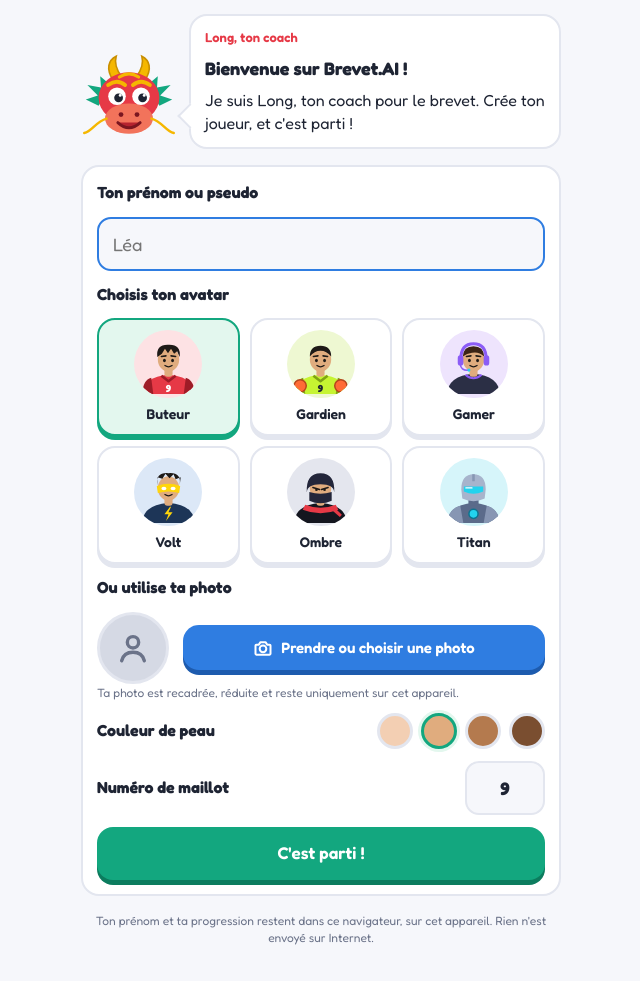
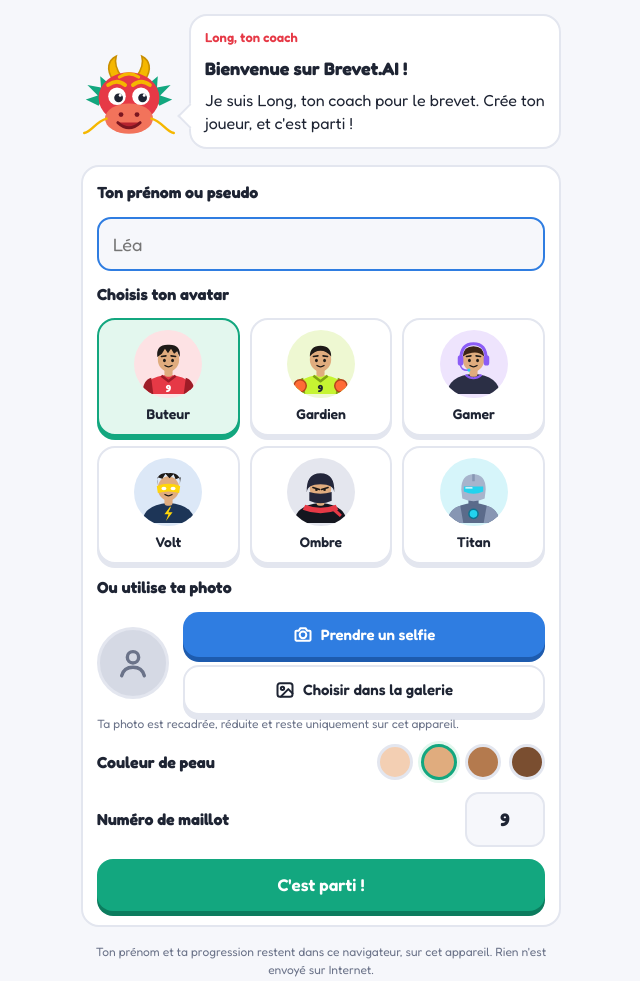
Before and after one commit to BLEKENS/nathan-brevet.github.io, a plain HTML site: page index.html in a window 1280 px wide. Shown: the whole page, without its empty margins (319-959 px from the left). Drawn offline with Linux system fonts and the light colour scheme.

Commit message:
Add files via upload

```diff
--- a/index.html
+++ b/index.html
@@ -206,6 +206,7 @@ check:'<path d="M5 12.5l4.5 4.5L19 7"/>',
 x:'<path d="M6 6l12 12M18 6L6 18"/>',
 target:'<circle cx="12" cy="12" r="9"/><circle cx="12" cy="12" r="5"/><circle cx="12" cy="12" r="1"/>',
 camera:'<path d="M4 8h3l2-3h6l2 3h3a1 1 0 0 1 1 1v10a1 1 0 0 1-1 1H4a1 1 0 0 1-1-1V9a1 1 0 0 1 1-1z"/><circle cx="12" cy="13" r="4"/>',
+image:'<rect x="3" y="4" width="18" height="16" rx="3"/><circle cx="9" cy="10" r="2"/><path d="M21 16l-5-5-9 9"/>',
 user:'<circle cx="12" cy="8" r="4"/><path d="M4 21c1-4 4-6 8-6s7 2 8 6"/>',
 cal:'<rect x="3" y="5" width="18" height="16" rx="3"/><path d="M3 10h18M8 3v4M16 3v4"/>'
 };
@@ -639,6 +640,7 @@ function profile(first){
     <b>Ou utilise ta photo</b>
     <div id="phbox"></div>
     <input type="file" id="phin" accept="image/*" hidden>
+    <input type="file" id="phcam" accept="image/*" capture="user" hidden>
     <p class="perr" id="pherr" hidden>Cette image n'a pas pu être chargée. Essaie une autre photo.</p>
     <div class="prow"><b>Couleur de peau</b><div class="skins">${SKINS.map((c,i)=>`<button type="button" class="skin ${i===pickSkin?"on":""}" data-i="${i}" style="background:${c}" aria-label="Teinte ${i+1}" aria-pressed="${i===pickSkin}"></button>`).join("")}</div></div>
     <div class="prow"><label for="pnum"><b>Numéro de maillot</b></label><input id="pnum" inputmode="numeric" maxlength="2" value="${esc(pickNum)}" class="num"></div>
@@ -652,14 +654,17 @@ function profile(first){
   const drawPhoto=()=>{const on=pickAv==="photo";
     document.getElementById("phbox").innerHTML=`<div class="phrow">
       <button type="button" class="phprev ${on?"on":""}" id="phprev" aria-label="Utiliser ma photo" aria-pressed="${on}" ${pickPhoto?"":"disabled"}>${pickPhoto?`<img src="${pickPhoto}" alt="">`:ic("user")}</button>
-      <div class="phbtns"><button type="button" class="b3 blue" id="phbtn">${ic("camera")} ${pickPhoto?"Changer de photo":"Prendre ou choisir une photo"}</button>
+      <div class="phbtns"><button type="button" class="b3 blue" id="phcambtn">${ic("camera")} Prendre un selfie</button>
+      <button type="button" class="b3 ghost" id="phbtn">${ic("image")} Choisir dans la galerie</button>
       ${pickPhoto?'<button type="button" class="link" id="phdel">Retirer la photo</button>':""}</div></div>
       <p class="foot" style="text-align:left">Ta photo est recadrée, réduite et reste uniquement sur cet appareil.</p>`;
     document.getElementById("phbtn").onclick=()=>document.getElementById("phin").click();
+    document.getElementById("phcambtn").onclick=()=>document.getElementById("phcam").click();
     if(pickPhoto){document.getElementById("phprev").onclick=()=>{pickAv="photo";drawGrid()};
       document.getElementById("phdel").onclick=()=>{pickPhoto=null;if(pickAv==="photo")pickAv="buteur";drawGrid()}}};
-  document.getElementById("phin").onchange=async e=>{const f=e.target.files[0];e.target.value="";const pe=document.getElementById("pherr");pe.hidden=true;
+  const onPick=async e=>{const f=e.target.files[0];e.target.value="";const pe=document.getElementById("pherr");pe.hidden=true;
     try{pickPhoto=await shrinkPhoto(f);pickAv="photo";drawGrid()}catch(_){pe.hidden=false}};
+  document.getElementById("phin").onchange=onPick;document.getElementById("phcam").onchange=onPick;
   drawGrid();
   if(!first)document.getElementById("back").onclick=home;
   const inp=document.getElementById("pname"),err=document.getElementById("perr"),num=document.getElementById("pnum"),nerr=document.getElementById("nerr");
```
